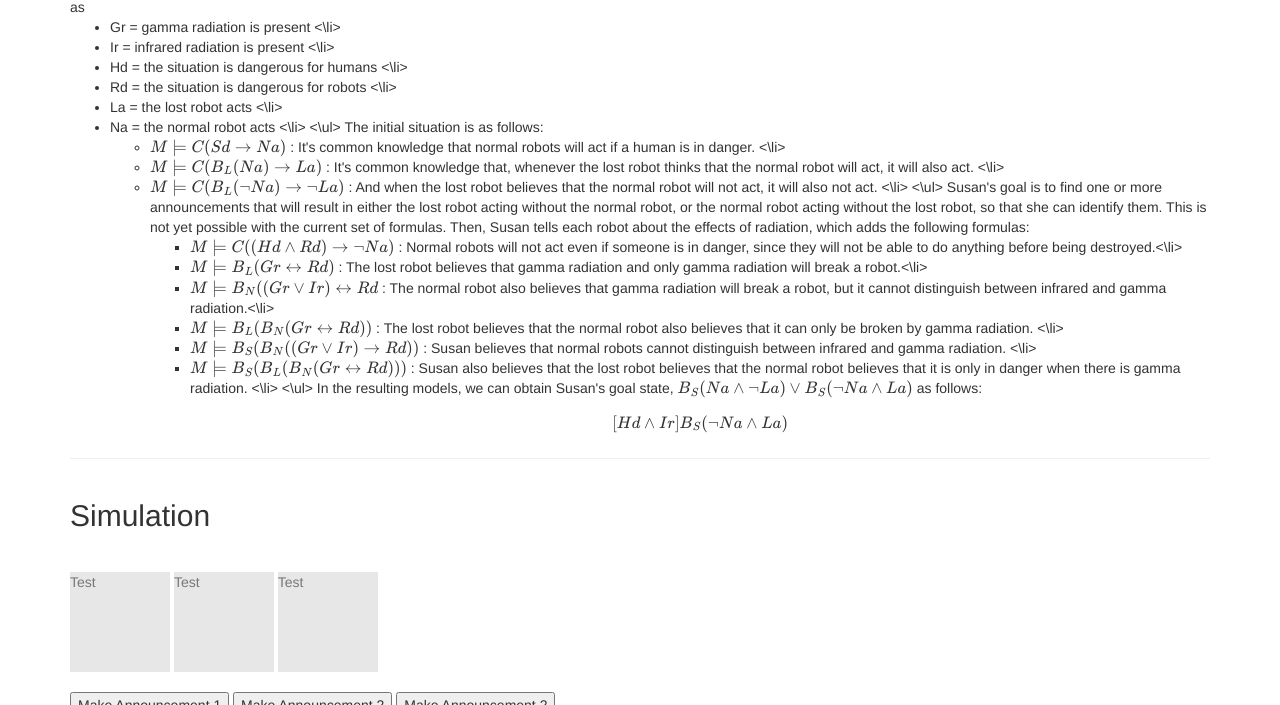
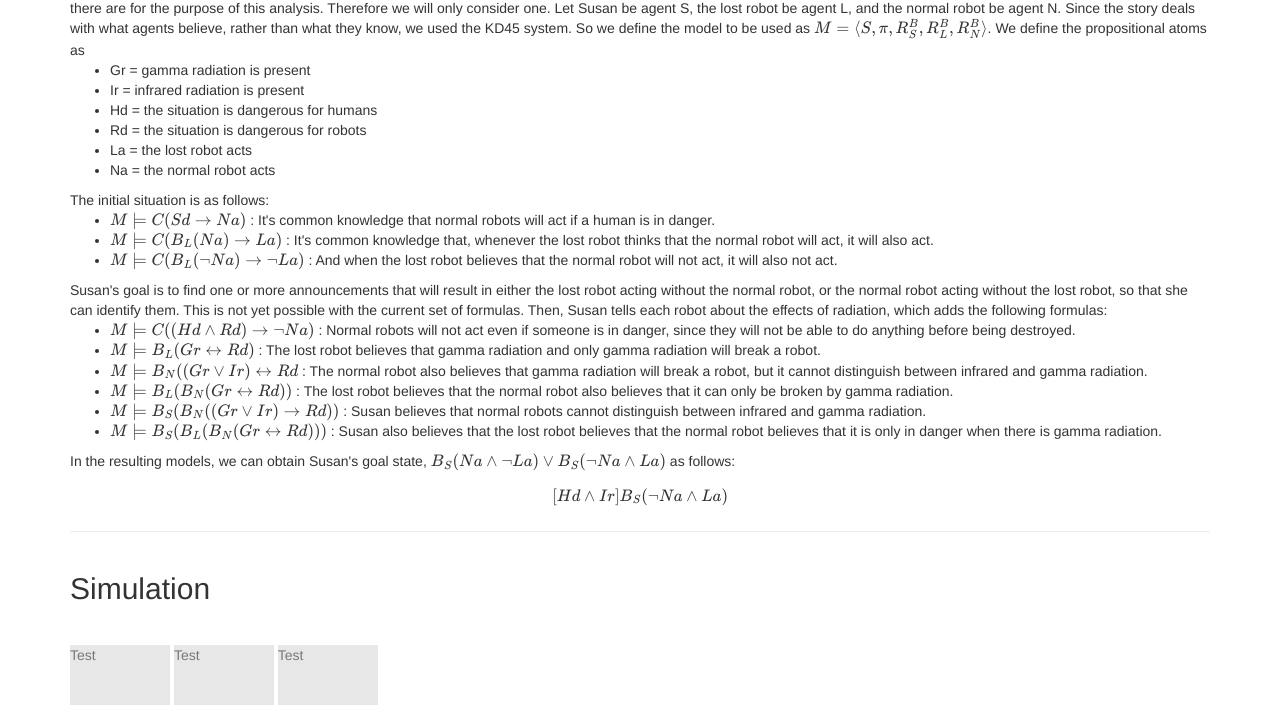
Before and after one commit to stefanknegt/stefanknegt.github.io, a plain HTML site: page index.html in a window 1280 px wide. Shown: the part 721-1426 px from the top of the page. Drawn offline with nearby package versions, Linux system fonts and the light colour scheme; some packages are replaced by stand-ins of ours.

Commit message:
Updated theory
Fixed some typos in the theory

```diff
--- a/index.html
+++ b/index.html
@@ -64,35 +64,36 @@
       </div>
 
       <div id="theory">
+        <h2>Theory</h2>
         In the 'Little Lost Robot' story we can identify three separate agents: Susan, the lost robot and the normal robots. The normal robots are all exact duplicates so it is irrelevant how many there are for the purpose of this analysis. Therefore we will only consider one. Let Susan be agent S, the lost robot be agent L, and the normal robot be agent N. Since the story deals with what agents believe, rather than what they know, we used the KD45 system. So we define the model to be used as $M = \langle S, \pi, R^B_S, R^B_L, R^B_N\rangle$.
 
         We define the propositional atoms as
         <ul>
-          <li> Gr = gamma radiation is present <\li>
-          <li> Ir = infrared radiation is present <\li>
-          <li> Hd = the situation is dangerous for humans <\li>
-          <li> Rd = the situation is dangerous for robots <\li>
-          <li> La = the lost robot acts <\li>
-          <li> Na = the normal robot acts <\li>
-      <\ul>
+            <li> Gr = gamma radiation is present </li>
+            <li> Ir = infrared radiation is present </li>
+            <li> Hd = the situation is dangerous for humans </li>
+            <li> Rd = the situation is dangerous for robots </li>
+            <li> La = the lost robot acts </li>
+            <li> Na = the normal robot acts </li>
+        </ul>
 
         The initial situation is as follows:
         <ul>
-          <li> $M\models C (Sd \rightarrow Na)$ : It's common knowledge that normal robots will act if a human is in danger. <\li>
-          <li> $M\models C (B_L(Na) \rightarrow La)$ : It's common knowledge that, whenever the lost robot thinks that the normal robot will act, it will also act. <\li>
-          <li> $M\models C (B_L(\neg Na) \rightarrow \neg La)$ : And when the lost robot believes that the normal robot will not act, it will also not act. <\li>
-      <\ul>
+            <li> $M\models C (Sd \rightarrow Na)$ : It's common knowledge that normal robots will act if a human is in danger. </li>
+            <li> $M\models C (B_L(Na) \rightarrow La)$ : It's common knowledge that, whenever the lost robot thinks that the normal robot will act, it will also act. </li>
+            <li> $M\models C (B_L(\neg Na) \rightarrow \neg La)$ : And when the lost robot believes that the normal robot will not act, it will also not act. </li>
+        </ul>
         Susan's goal is to find one or more announcements that will result in either the lost robot acting without the normal robot, or the normal robot acting without the lost robot, so that she can identify them. This is not yet possible with the current set of formulas.
 
         Then, Susan tells each robot about the effects of radiation, which adds the following formulas:
         <ul>
-          <li> $M \models C((Hd \land Rd) \rightarrow \neg Na)$ : Normal robots will not act even if someone is in danger, since they will not be able to do anything before being destroyed.<\li>
-          <li> $M \models B_L (Gr \leftrightarrow Rd)$ : The lost robot believes that gamma radiation and only gamma radiation will break a robot.<\li>
-          <li> $M \models B_N ((Gr \lor Ir) \leftrightarrow Rd$ : The normal robot also believes that gamma radiation will break a robot, but it cannot distinguish between infrared and gamma radiation.<\li>
-          <li> $M \models B_L (B_N (Gr \leftrightarrow Rd))$ : The lost robot believes that the normal robot also believes that it can only be broken by gamma radiation. <\li>
-          <li> $M \models B_S (B_N ((Gr \lor Ir) \rightarrow Rd))$ : Susan believes that normal robots cannot distinguish between infrared and gamma radiation. <\li>
-          <li> $M \models B_S (B_L (B_N (Gr \leftrightarrow Rd)))$ : Susan also believes that the lost robot believes that the normal robot believes that it is only in danger when there is gamma radiation. <\li>
-      <\ul>
+            <li> $M \models C((Hd \land Rd) \rightarrow \neg Na)$ : Normal robots will not act even if someone is in danger, since they will not be able to do anything before being destroyed.</li>
+            <li> $M \models B_L (Gr \leftrightarrow Rd)$ : The lost robot believes that gamma radiation and only gamma radiation will break a robot.</li>
+            <li> $M \models B_N ((Gr \lor Ir) \leftrightarrow Rd$ : The normal robot also believes that gamma radiation will break a robot, but it cannot distinguish between infrared and gamma radiation.</li>
+            <li> $M \models B_L (B_N (Gr \leftrightarrow Rd))$ : The lost robot believes that the normal robot also believes that it can only be broken by gamma radiation. </li>
+            <li> $M \models B_S (B_N ((Gr \lor Ir) \rightarrow Rd))$ : Susan believes that normal robots cannot distinguish between infrared and gamma radiation. </li>
+            <li> $M \models B_S (B_L (B_N (Gr \leftrightarrow Rd)))$ : Susan also believes that the lost robot believes that the normal robot believes that it is only in danger when there is gamma radiation. </li>
+        </ul>
 
         In the resulting models, we can obtain Susan's goal state, $B_S(Na \land \neg La) \lor B_S(\neg Na \land La)$ as follows:
         $$[Hd \land Ir]B_S(\neg Na \land La)$$
```
Lines whose indentation alone changed are shown as unchanged.
